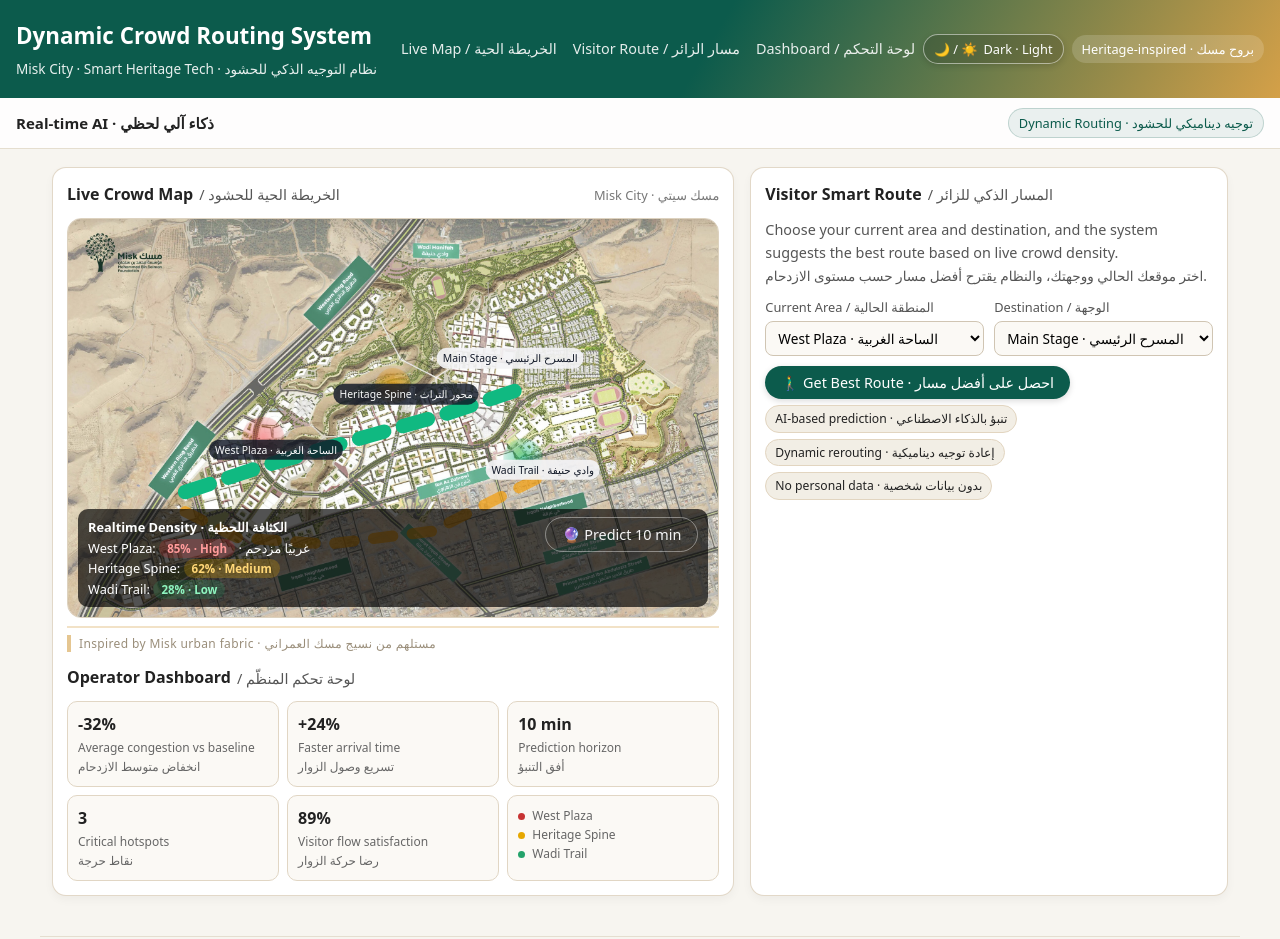
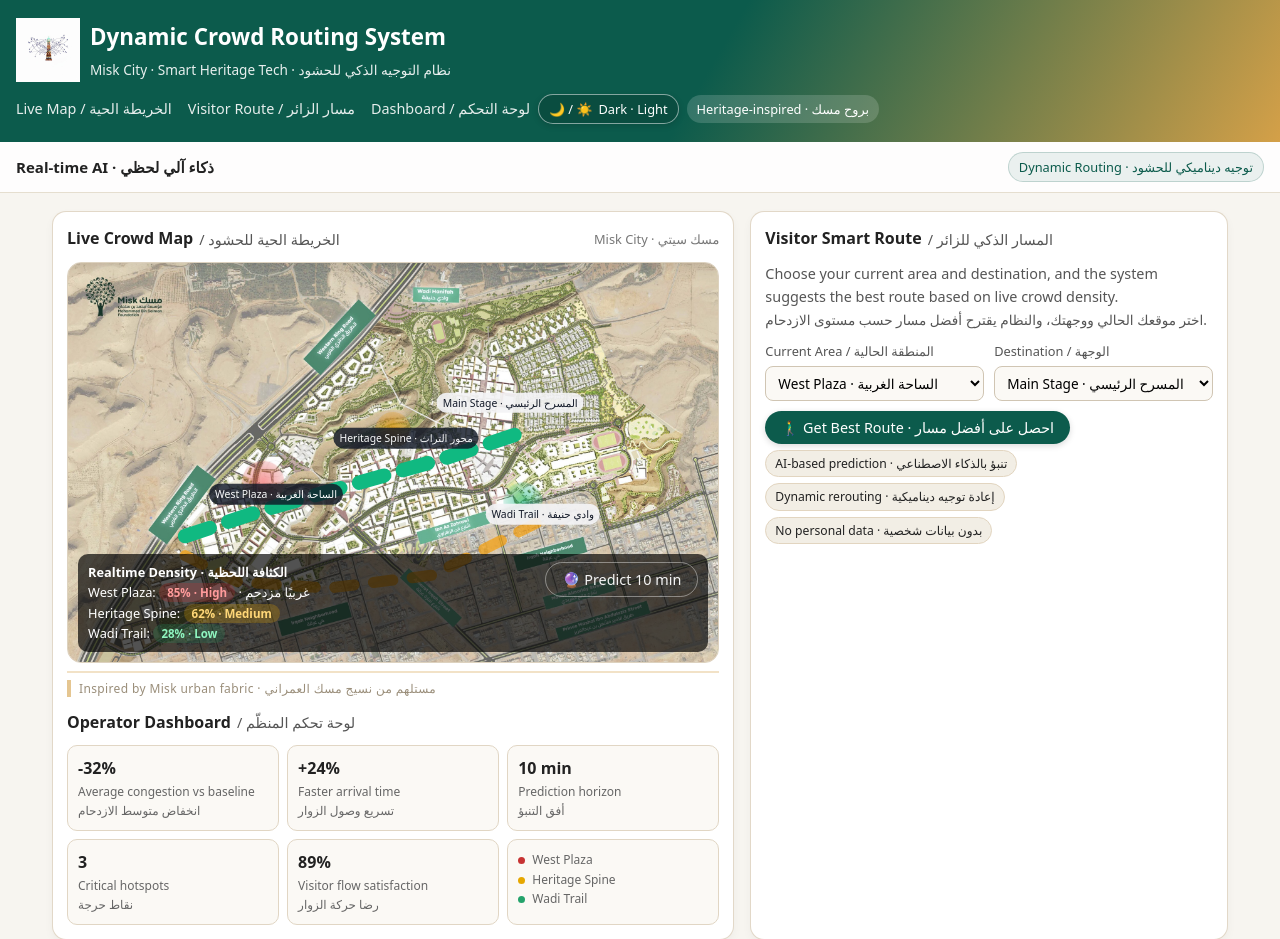
Before and after one commit to vxwo77/misk-site, a plain HTML site: page index.html in a window 1280 px wide. Shown: the top 939 px of the page. Drawn offline with Linux system fonts and the light colour scheme.

```diff
--- a/index.html
+++ b/index.html
@@ -49,7 +49,20 @@
       flex-wrap: wrap;
     }
 
+    /* === تعديلات البراند لإضافة اللوقو === */
     .brand {
+      display: flex;
+      align-items: center;
+      gap: 10px;
+    }
+
+    .brand-logo {
+      height: 64px;      /* لو حبيتي أكبر/أصغر عدلي الرقم */
+      width: auto;
+      object-fit: contain;
+    }
+
+    .brand-text {
       display: flex;
       flex-direction: column;
       gap: 4px;
@@ -505,8 +518,11 @@
   <!-- Header -->
   <header>
     <div class="brand">
-      <div class="brand-title">Dynamic Crowd Routing System</div>
-      <div class="brand-sub">Misk City · Smart Heritage Tech · نظام التوجيه الذكي للحشود</div>
+      <img src="misk-logo.png" alt="Misk Crowd Routing Logo" class="brand-logo">
+      <div class="brand-text">
+        <div class="brand-title">Dynamic Crowd Routing System</div>
+        <div class="brand-sub">Misk City · Smart Heritage Tech · نظام التوجيه الذكي للحشود</div>
+      </div>
     </div>
     <div class="header-actions">
       <nav>
@@ -574,7 +590,6 @@
         </svg>
 
         <!-- Hotspots (heatmap نقاط ازدحام) -->
-        <!-- القيم top/left نسبية تق приблизية على الخريطة -->
         <div class="hotspot high" style="top: 55%; left: 30%;"></div> <!-- West Plaza -->
         <div class="hotspot medium" style="top: 42%; left: 50%;"></div> <!-- Heritage Spine -->
         <div class="hotspot low" style="top: 60%; left: 70%;"></div> <!-- Wadi Trail -->
```
